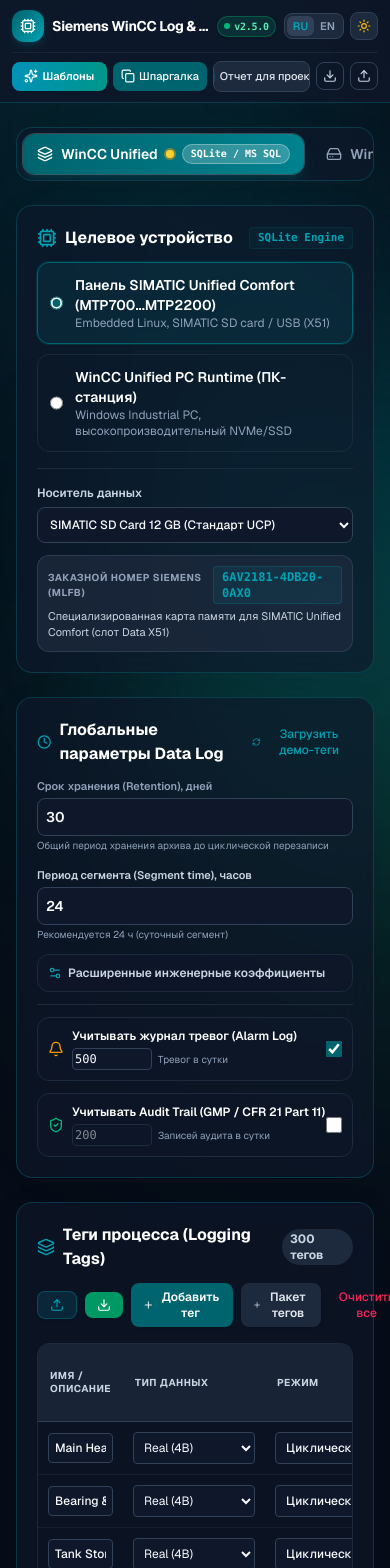
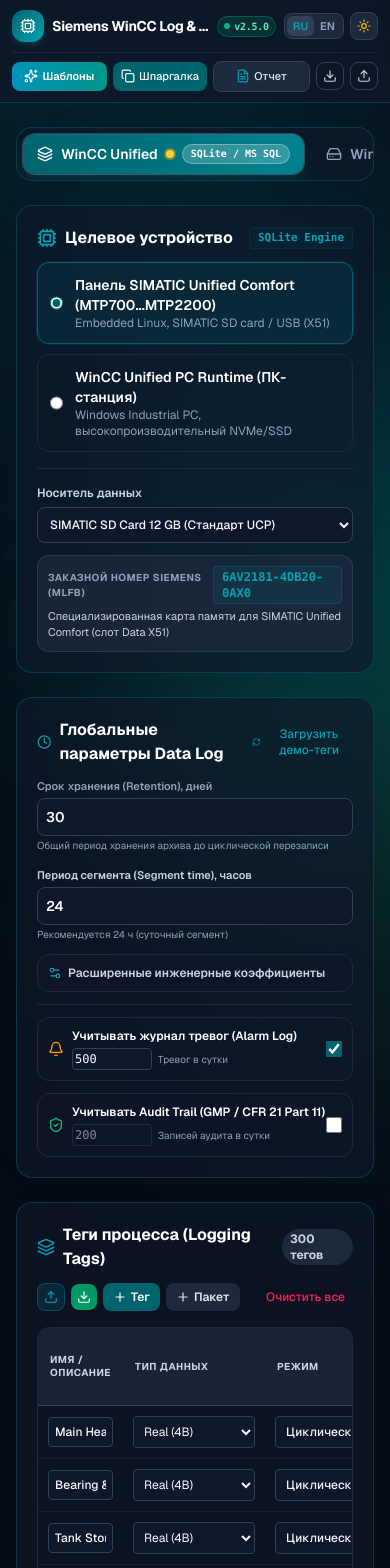
Before and after one commit to M-Galymzhan/wincc-log-architect, a Next.js app: page / in a window 390 px wide. Shown: the top 1568 px of the page. Built offline with nearby package versions, Linux system fonts and the light colour scheme.

Commit message:
fix(ui): prevent tag actions toolbar overflow on mobile smartphones

```diff
--- a/src/components/Header.tsx
+++ b/src/components/Header.tsx
@@ -219,7 +219,7 @@ export const Header: React.FC<HeaderProps> = ({
             className="flex-1 py-1.5 px-2 rounded-lg text-[11px] font-medium flex items-center justify-center gap-1 bg-slate-200/80 dark:bg-slate-800 hover:bg-slate-300 dark:hover:bg-slate-700 text-slate-700 dark:text-slate-200 border border-slate-300/60 dark:border-slate-700 transition-all active:scale-95 cursor-pointer truncate shrink-0"
           >
             <FileText className="w-3.5 h-3.5 text-[#00A3B5] shrink-0" />
-            <span>{t.btnReport}</span>
+            <span>{lang === 'ru' ? 'Отчет' : 'Report'}</span>
           </button>
 
           {/* Export JSON */}
--- a/src/components/tabs/ComfortTab.tsx
+++ b/src/components/tabs/ComfortTab.tsx
@@ -318,40 +318,42 @@ export const ComfortTab: React.FC<ComfortTabProps> = ({
               {formatPlural(result.totalTags, lang, ['тег', 'тега', 'тегов'], ['tag', 'tags'])}
             </span>
           </div>
-          <div className="flex items-center gap-2">
+          <div className="flex flex-wrap items-center gap-1.5 sm:gap-2">
             <button
               onClick={() => setIsImportModalOpen(true)}
-              className="px-3 py-1.5 rounded-lg text-xs font-semibold bg-emerald-500/15 hover:bg-emerald-500/25 text-emerald-700 dark:text-emerald-400 border border-emerald-500/30 flex items-center gap-1.5 transition-all shadow-sm active:scale-95 cursor-pointer"
+              className="p-1.5 sm:px-3 sm:py-1.5 rounded-lg text-xs font-semibold bg-emerald-500/15 hover:bg-emerald-500/25 text-emerald-700 dark:text-emerald-400 border border-emerald-500/30 flex items-center gap-1.5 transition-all shadow-sm active:scale-95 cursor-pointer shrink-0"
               title={t.btnImportTagsFull}
             >
-              <Upload className="w-3.5 h-3.5" />
+              <Upload className="w-3.5 h-3.5 shrink-0" />
               <span className="hidden sm:inline">{t.btnImportTags}</span>
             </button>
             <button
               onClick={handleExportTiaCsv}
-              className="px-3 py-1.5 rounded-lg text-xs font-semibold bg-emerald-600 hover:bg-emerald-500 text-white flex items-center gap-1.5 transition-all shadow-sm active:scale-95 cursor-pointer"
+              className="p-1.5 sm:px-3 sm:py-1.5 rounded-lg text-xs font-semibold bg-emerald-600 hover:bg-emerald-500 text-white flex items-center gap-1.5 transition-all shadow-sm active:scale-95 cursor-pointer shrink-0"
               title={t.btnExportTiaCsv}
             >
-              <Download className="w-3.5 h-3.5" />
+              <Download className="w-3.5 h-3.5 shrink-0" />
               <span className="hidden sm:inline">{t.btnExportTiaCsv}</span>
             </button>
             <button
               onClick={handleAddTag}
-              className="px-3 py-1.5 rounded-lg text-xs font-semibold bg-emerald-700 text-white hover:bg-emerald-800 flex items-center gap-1.5 cursor-pointer transition-all shadow-sm active:scale-95"
+              className="px-2.5 sm:px-3 py-1.5 rounded-lg text-xs font-semibold bg-emerald-700 text-white hover:bg-emerald-800 flex items-center gap-1 sm:gap-1.5 cursor-pointer transition-all shadow-sm active:scale-95 shrink-0"
             >
-              <Plus className="w-3.5 h-3.5" />
-              {t.btnAddTag}
+              <Plus className="w-3.5 h-3.5 shrink-0" />
+              <span className="sm:hidden">{lang === 'ru' ? 'Тег' : 'Tag'}</span>
+              <span className="hidden sm:inline">{t.btnAddTag}</span>
             </button>
             <button
               onClick={() => setIsBulkModalOpen(true)}
-              className="px-3 py-1.5 rounded-lg text-xs font-semibold bg-slate-200 dark:bg-slate-800 hover:bg-slate-300 dark:hover:bg-slate-700 text-slate-700 dark:text-slate-200 flex items-center gap-1.5 cursor-pointer transition-all shadow-sm active:scale-95"
+              className="px-2.5 sm:px-3 py-1.5 rounded-lg text-xs font-semibold bg-slate-200 dark:bg-slate-800 hover:bg-slate-300 dark:hover:bg-slate-700 text-slate-700 dark:text-slate-200 flex items-center gap-1 sm:gap-1.5 cursor-pointer transition-all shadow-sm active:scale-95 shrink-0"
             >
-              <Plus className="w-3.5 h-3.5" />
-              {t.btnAddBulk}
+              <Plus className="w-3.5 h-3.5 shrink-0" />
+              <span className="sm:hidden">{lang === 'ru' ? 'Пакет' : 'Bulk'}</span>
+              <span className="hidden sm:inline">{t.btnAddBulk}</span>
             </button>
             <button
               onClick={() => setIsConfirmModalOpen(true)}
-              className="px-2.5 py-1.5 rounded-lg text-xs font-medium text-rose-500 hover:bg-rose-50 dark:hover:bg-rose-950/40 cursor-pointer transition-all active:scale-95"
+              className="px-2 sm:px-2.5 py-1.5 rounded-lg text-xs font-medium text-rose-500 hover:bg-rose-50 dark:hover:bg-rose-950/40 cursor-pointer transition-all active:scale-95 shrink-0 ml-auto sm:ml-0"
             >
               {t.btnClearAll}
             </button>
--- a/src/components/tabs/UnifiedTab.tsx
+++ b/src/components/tabs/UnifiedTab.tsx
@@ -432,40 +432,42 @@ export const UnifiedTab: React.FC<UnifiedTabProps> = ({
             </span>
           </div>
 
-          <div className="flex items-center gap-2">
+          <div className="flex flex-wrap items-center gap-1.5 sm:gap-2">
             <button
               onClick={() => setIsImportModalOpen(true)}
-              className="px-3 py-1.5 rounded-lg text-xs font-semibold bg-[#00A3B5]/15 hover:bg-[#00A3B5]/25 text-[#00646E] dark:text-[#00A3B5] border border-[#00A3B5]/30 flex items-center gap-1.5 transition-all shadow-sm active:scale-95 cursor-pointer"
+              className="p-1.5 sm:px-3 sm:py-1.5 rounded-lg text-xs font-semibold bg-[#00A3B5]/15 hover:bg-[#00A3B5]/25 text-[#00646E] dark:text-[#00A3B5] border border-[#00A3B5]/30 flex items-center gap-1.5 transition-all shadow-sm active:scale-95 cursor-pointer shrink-0"
               title={t.btnImportTagsFull}
             >
-              <Upload className="w-3.5 h-3.5" />
+              <Upload className="w-3.5 h-3.5 shrink-0" />
               <span className="hidden sm:inline">{t.btnImportTags}</span>
             </button>
             <button
               onClick={handleExportTiaCsv}
-              className="px-3 py-1.5 rounded-lg text-xs font-semibold bg-emerald-600 hover:bg-emerald-500 text-white flex items-center gap-1.5 transition-all shadow-sm active:scale-95 cursor-pointer"
+              className="p-1.5 sm:px-3 sm:py-1.5 rounded-lg text-xs font-semibold bg-emerald-600 hover:bg-emerald-500 text-white flex items-center gap-1.5 transition-all shadow-sm active:scale-95 cursor-pointer shrink-0"
               title={t.btnExportTiaCsv}
             >
-              <Download className="w-3.5 h-3.5" />
+              <Download className="w-3.5 h-3.5 shrink-0" />
               <span className="hidden sm:inline">{t.btnExportTiaCsv}</span>
             </button>
             <button
               onClick={handleAddTag}
-              className="px-3 py-1.5 rounded-lg text-xs font-semibold bg-[#00646E] text-white hover:bg-[#004D54] flex items-center gap-1.5 transition-all shadow-sm active:scale-95 cursor-pointer"
+              className="px-2.5 sm:px-3 py-1.5 rounded-lg text-xs font-semibold bg-[#00646E] text-white hover:bg-[#004D54] flex items-center gap-1 sm:gap-1.5 transition-all shadow-sm active:scale-95 cursor-pointer shrink-0"
             >
-              <Plus className="w-3.5 h-3.5" />
-              {t.btnAddTag}
+              <Plus className="w-3.5 h-3.5 shrink-0" />
+              <span className="sm:hidden">{lang === 'ru' ? 'Тег' : 'Tag'}</span>
+              <span className="hidden sm:inline">{t.btnAddTag}</span>
             </button>
             <button
               onClick={() => setIsBulkModalOpen(true)}
-              className="px-3 py-1.5 rounded-lg text-xs font-semibold bg-slate-200/80 dark:bg-slate-800 text-slate-700 dark:text-slate-200 hover:bg-slate-300 dark:hover:bg-slate-700 flex items-center gap-1.5 transition-all shadow-sm active:scale-95 cursor-pointer"
+              className="px-2.5 sm:px-3 py-1.5 rounded-lg text-xs font-semibold bg-slate-200/80 dark:bg-slate-800 text-slate-700 dark:text-slate-200 hover:bg-slate-300 dark:hover:bg-slate-700 flex items-center gap-1 sm:gap-1.5 transition-all shadow-sm active:scale-95 cursor-pointer shrink-0"
             >
-              <Plus className="w-3.5 h-3.5" />
-              {t.btnAddBulk}
+              <Plus className="w-3.5 h-3.5 shrink-0" />
+              <span className="sm:hidden">{lang === 'ru' ? 'Пакет' : 'Bulk'}</span>
+              <span className="hidden sm:inline">{t.btnAddBulk}</span>
             </button>
             <button
               onClick={() => setIsConfirmModalOpen(true)}
-              className="px-2.5 py-1.5 rounded-lg text-xs font-medium text-rose-500 hover:bg-rose-50 dark:hover:bg-rose-950/40 transition-all active:scale-95 cursor-pointer"
+              className="px-2 sm:px-2.5 py-1.5 rounded-lg text-xs font-medium text-rose-500 hover:bg-rose-50 dark:hover:bg-rose-950/40 transition-all active:scale-95 cursor-pointer shrink-0 ml-auto sm:ml-0"
             >
               {t.btnClearAll}
             </button>
```
Also changed, not shown: src/components/tabs/ProfessionalTab.tsx (+14 -12 lines).
